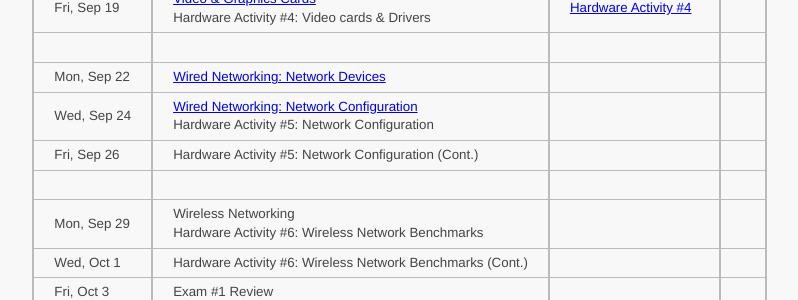
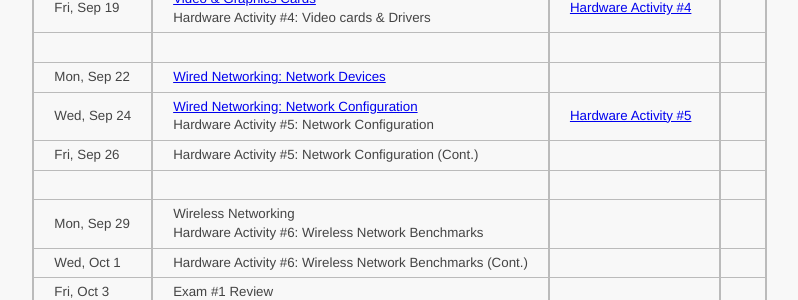
Before and after one commit to ycpcs/cs100-fall2014, a Jekyll site: the page built from schedule.md, in a window 1280 px wide and 900 px high, scrolled down 421 px. Shown: the part 152-452 px from the top of the window, without its empty margins (121-919 px from the left). Built offline with Jekyll 4.4.1, drawn with Linux system fonts in a browser that asks for light colours; Markdown is read by kramdown in place of the engine named in the settings.

Commit message:
added activity #5 to schedule

```diff
--- a/schedule.md
+++ b/schedule.md
@@ -27,8 +27,8 @@
 >| Fri, Sep 19    |  [Video & Graphics Cards](lectures/HW_lecture6_video.pdf)  <br>  Hardware Activity #4: Video cards & Drivers  |  [Hardware Activity #4](activities_hw/HW_Activity4.pdf)  | <!-- Hardware Activity #4 -->
 >|||
 >| Mon, Sep 22    |  [Wired Networking: Network Devices](lectures/HW_lecture7_wired_network_devices.pdf)                 |                         |
->| Wed, Sep 24    |  [Wired Networking: Network Configuration](lectures/HW_lecture8_wired_network_configuration.pdf)  <br>  Hardware Activity #5: Network Configuration  |                         |
->| Fri, Sep 26    |  Hardware Activity #5: Network Configuration (Cont.)                                                 |                         | <!-- Hardware Activity #5 -->
+>| Wed, Sep 24    |  [Wired Networking: Network Configuration](lectures/HW_lecture8_wired_network_configuration.pdf)  <br> Hardware Activity #5: Network Configuration |  [Hardware Activity #5](activities_hw/HW_Activity5.pdf)  |  <!-- Hardware Activity #5 -->
+>| Fri, Sep 26    |  Hardware Activity #5: Network Configuration (Cont.)                                                 |                         |
 >|||
 >| Mon, Sep 29    |  Wireless Networking  <br>  Hardware Activity #6: Wireless Network Benchmarks                        |                         | <!-- Hardware Activity #6 -->
 >| Wed, Oct 1     |  Hardware Activity #6: Wireless Network Benchmarks (Cont.)                                           |                         |
```
Also changed, not shown: 1 other file.
